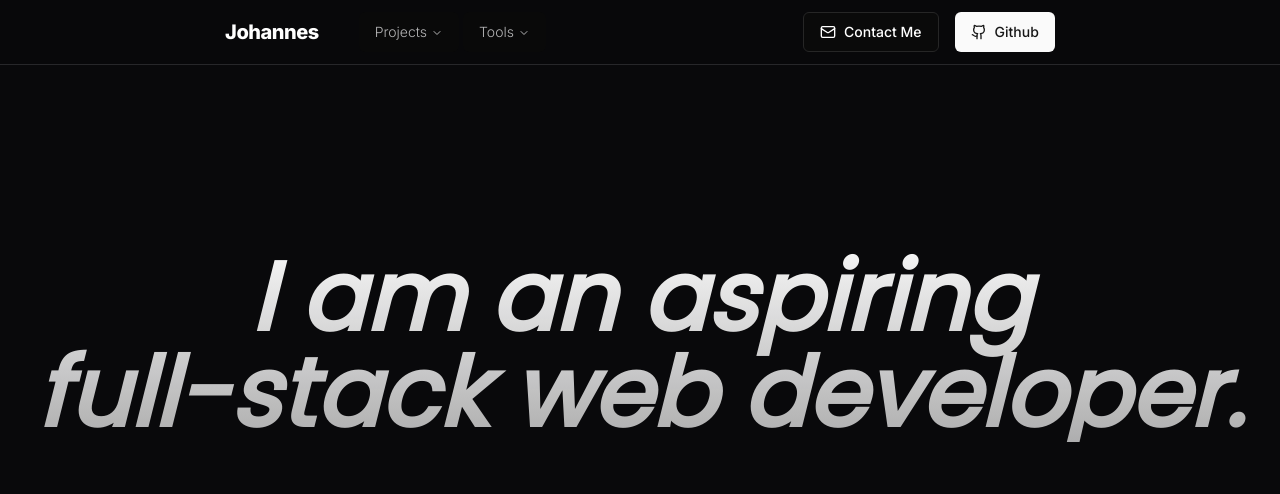
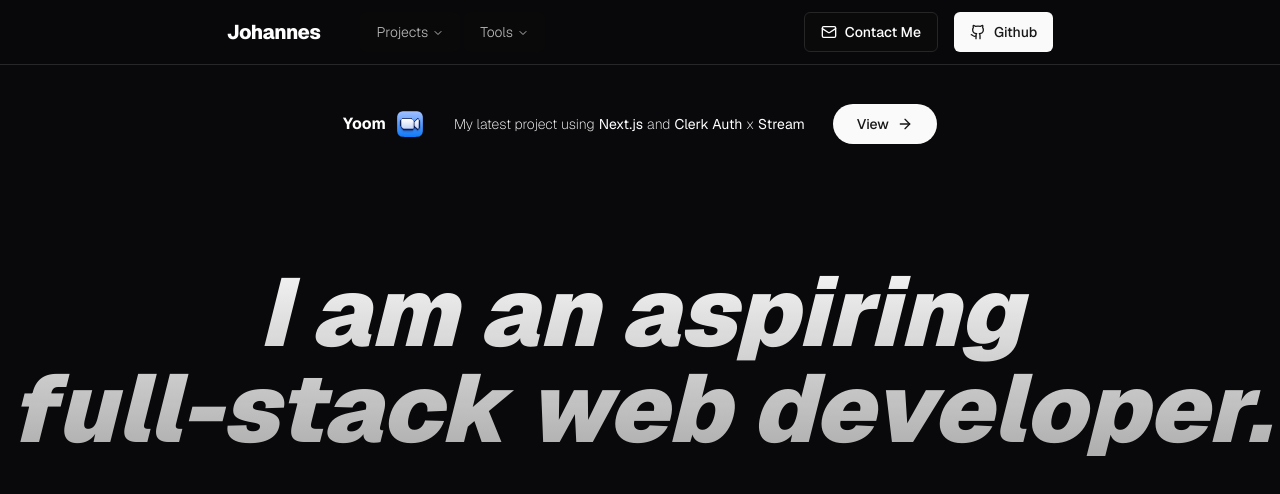
Before and after one commit to johannessnildal/portfolio, a Next.js app: page / in a window 1280 px wide. Shown: the top 494 px of the page. Built offline with nearby package versions, Linux system fonts and the light colour scheme.

Commit message:
implementation of geist font, added yoom as a highlighted project at top of hero section

```diff
--- a/app/(main)/(home)/page.tsx
+++ b/app/(main)/(home)/page.tsx
@@ -1,19 +1,42 @@
 import * as React from "react"
 
-import { motion } from "framer-motion"
-
-import { Poppins } from 'next/font/google'
-
-const poppins = Poppins({
-  weight: '400',
-  subsets: ['latin'],
-  display: 'swap',
-})
+import Image from "next/image"
+import { ArrowRight, SquareArrowOutUpRight } from "lucide-react"
+import Link from "next/link"
+import { Button } from "@/components/ui/button"
 
 const HomePage = () => {
   return (
     <section className="w-full h-screen">
-      <div className={`${poppins.className} text-center pt-[70px] sm:pt-[100px] md:pt-[170px] flex flex-col gap-10`}>
+      <div className="flex flex-row items-center justify-center text-center gap-2 pt-6">
+        <h1 className="font-bold">Yoom</h1>
+        <Image
+          src="/icons/logo.svg"
+          alt="yoom"
+          width={32}
+          height={30}
+        />
+        <div className="px-5 hidden sm:flex flex-row gap-1">
+          <p className="font-extralight text-sm">My latest project using</p>
+          <p className="font-normal text-sm">Next.js</p>
+          <p className="font-extralight text-sm">and</p>
+          <p className="font-normal text-sm">Clerk Auth</p>
+          <p className="font-extralight text-sm">x</p>
+          <p className="font-normal text-sm">Stream</p>
+        </div>
+        <div className="px-5 flex sm:hidden flex-row gap-1">
+          <p className="font-extralight text-sm">My latest project using</p>
+          <p className="font-normal text-sm">Next.js</p>
+        </div>
+        <Button className="dark rounded-full px-6">
+          <Link className="flex flex-row gap-2 items-center" href="https://yoom-liart-delta.vercel.app">
+            View
+            <ArrowRight size="16" />
+          </Link>
+        </Button>
+      </div>
+
+      <div className={'text-center pt-[50px] sm:pt-[80px] md:pt-[120px] flex flex-col gap-10'}>
         <h1 className='inline-block h-fit text-transparent bg-clip-text bg-gradient-to-b from-muted to-muted/70 font-black text-5xl sm:text-6xl md:text-7xl lg:text-8xl italic'>I am an aspiring <br /> full-stack web developer.</h1>
       </div>
     </section>
--- a/app/layout.tsx
+++ b/app/layout.tsx
@@ -1,8 +1,6 @@
 import type { Metadata } from "next";
-import { Inter } from "next/font/google";
+import { GeistSans } from 'geist/font/sans';
 import "./globals.css";
-
-const inter = Inter({ subsets: ["latin"] });
 
 export const metadata: Metadata = {
   title: "Create Next App",
@@ -16,7 +14,7 @@ export default function RootLayout({
 }>) {
   return (
     <html lang="en" className="scroll-smooth focus:scroll-auto">
-      <body className={`${inter.className} bg-zinc-950 text-white`}>
+      <body className={`${GeistSans.className} bg-zinc-950 text-white`}>
         {children}
         </body>
     </html>
--- a/package.json
+++ b/package.json
@@ -23,6 +23,7 @@
     "clsx": "^2.1.1",
     "embla-carousel-react": "^8.0.4",
     "framer-motion": "^11.1.9",
+    "geist": "^1.3.0",
     "lucide": "^0.378.0",
     "lucide-react": "^0.378.0",
     "next": "14.2.3",
```
Also changed, not shown: 1 other file (tests, documents, lock files or other folders).
